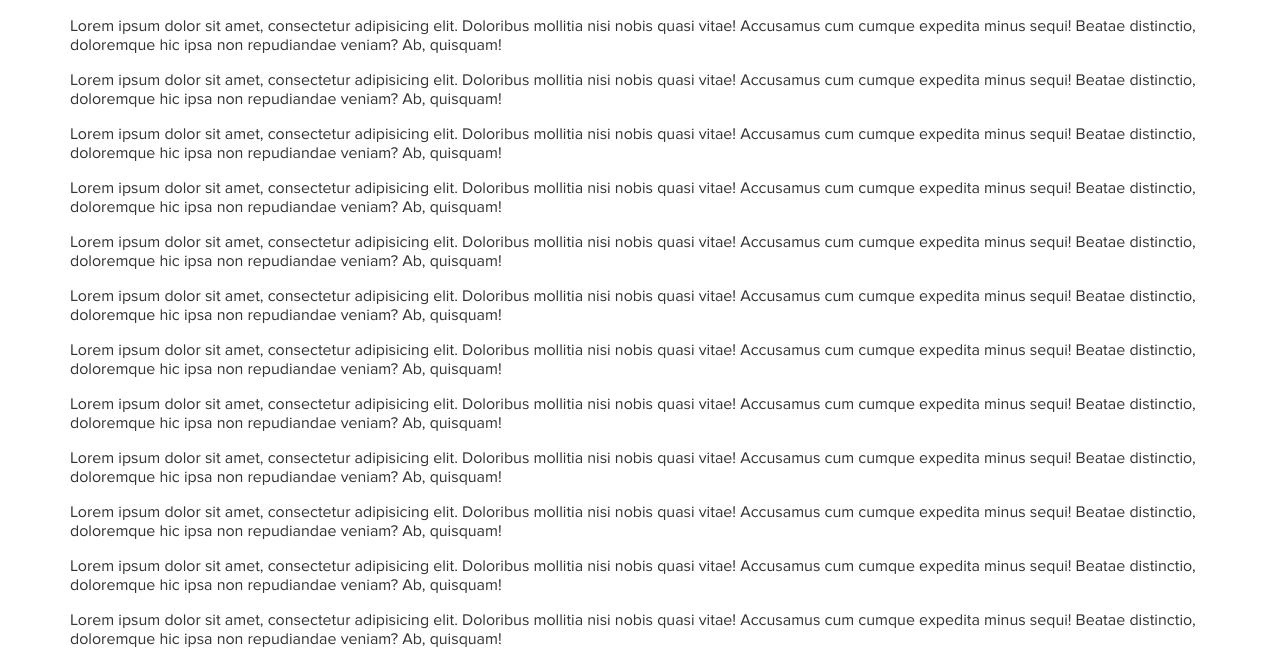
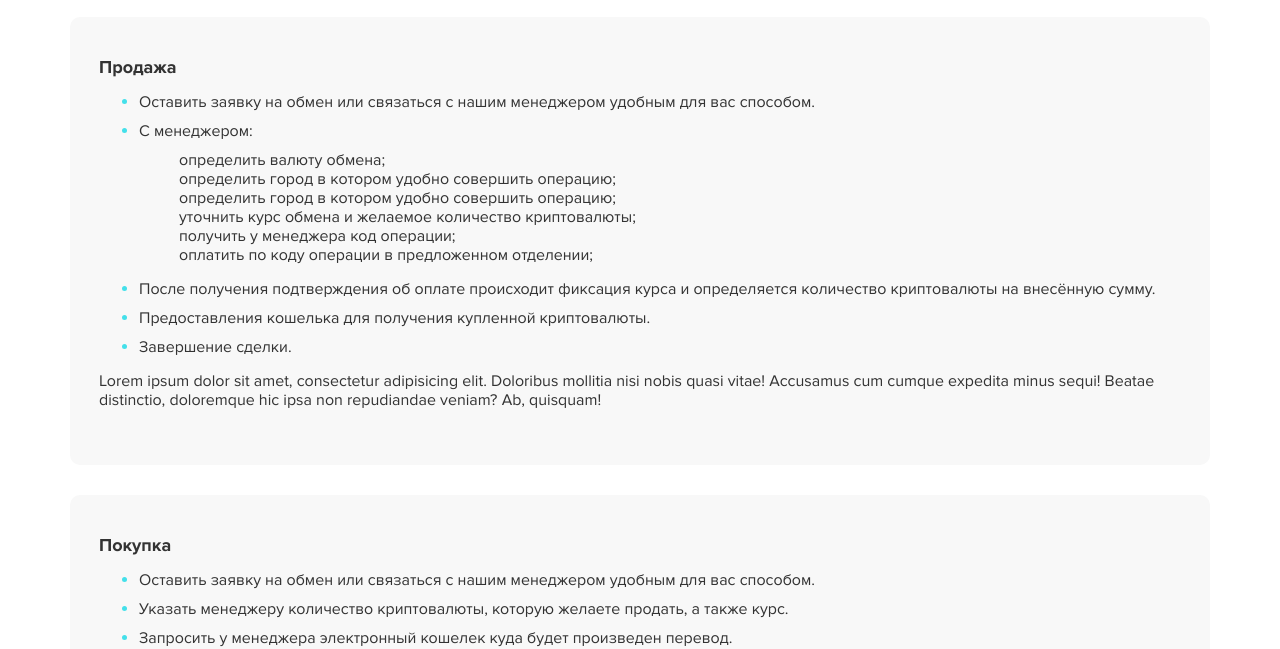
Before and after one commit to akjeres/autosite, a website: page rules.html in a window 1280 px wide. Shown: the part 153-802 px from the top of the page. Drawn offline with Linux system fonts and the light colour scheme.

Commit message:
rules.html styles modified

```diff
--- a/data/scss/_media-768-main.scss
+++ b/data/scss/_media-768-main.scss
@@ -153,6 +153,18 @@ main {
       }
     }
   }
+  .rules {
+    &-block {
+      padding: 19px 29px;
+      margin-bottom: 15px;
+      &:last-child {
+        margin-bottom: 30px;
+      }
+      &-list {
+        margin-top: 10px;
+      }
+    }
+  }
   .latest-feedback {
     margin-bottom: 0;
     &-title {
--- a/data/scss/main.scss
+++ b/data/scss/main.scss
@@ -356,6 +356,39 @@ main {
       }
     }
   }
+  .rules {
+    &-block {
+      padding: 40px 29px;
+      background-color: $bkg;
+      border-radius: 10px;
+      margin-bottom: 30px;
+      &-title {
+        margin-top: 0px;
+      }
+      &-list {
+        color: $blue;
+        margin: 15px auto 0 auto;
+        &.sub {
+          list-style: none;
+          margin: 10px auto 15px auto;
+          li {
+            color: $black;
+          }
+        }
+      }
+      &-item p {
+        margin-top: 0;
+        margin-bottom: 10px;
+        color: $black;
+      }
+      &-item:last-child p {
+        margin-bottom: 0px;
+      }
+      &-paragraph {
+        margin: 15px 0;
+      }
+    }
+  }
   .latest-feedback {
     max-width: 955px;
     margin: 0 auto 15px auto;
--- a/rules.html
+++ b/rules.html
@@ -35,66 +35,69 @@
                 </h2>
                 <div class="rules-wrapper">
                     <article class="rules-block sale">
+                        <h3 class="rules-block-title article-title">Продажа</h3>
+                        <ul class="rules-block-list">
+                            <li class="rules-block-item">
+                                <p>Оставить заявку на обмен или связаться с нашим менеджером удобным для вас способом.</p>
+                            </li>
+                            <li class="rules-block-item">
+                                <p>С менеджером:</p>
+                                <ul class="rules-block-list sub">
+                                    <li class="rules-block-item">
+                                        определить валюту обмена;
+                                    </li>
+                                    <li class="rules-block-item">
+                                        определить город в котором удобно совершить операцию;
+                                    </li>
+                                    <li class="rules-block-item">
+                                        определить город в котором удобно совершить операцию;
+                                    </li>
+                                    <li class="rules-block-item">
+                                        уточнить курс обмена и желаемое количество криптовалюты;
+                                    </li>
+                                    <li class="rules-block-item">
+                                        получить у менеджера код операции;
+                                    </li>
+                                    <li class="rules-block-item">
+                                        оплатить по коду операции в предложенном отделении;
+                                    </li>
+                                </ul>
+                            </li>
+                            <li class="rules-block-item">
+                                <p>После получения подтверждения об оплате происходит фиксация курса и определяется количество криптовалюты на внесённую сумму.</p>
+                            </li>
+                            <li class="rules-block-item">
+                                <p>Предоставления кошелька для получения купленной криптовалюты.</p>
+                            </li>
+                            <li class="rules-block-item">
+                                <p>Завершение сделки.</p>
+                            </li>
+                        </ul>
                         <p class="rules-block-paragraph">
                             Lorem ipsum dolor sit amet, consectetur adipisicing elit. Doloribus mollitia nisi nobis quasi vitae!
                             Accusamus cum cumque expedita minus sequi!
                             Beatae distinctio, doloremque hic ipsa non repudiandae veniam? Ab, quisquam!
                         </p>
-                        <p class="rules-block-paragraph">
-                            Lorem ipsum dolor sit amet, consectetur adipisicing elit. Doloribus mollitia nisi nobis quasi vitae!
-                            Accusamus cum cumque expedita minus sequi!
-                            Beatae distinctio, doloremque hic ipsa non repudiandae veniam? Ab, quisquam!
-                        </p>
-                        <p class="rules-block-paragraph">
-                            Lorem ipsum dolor sit amet, consectetur adipisicing elit. Doloribus mollitia nisi nobis quasi vitae!
-                            Accusamus cum cumque expedita minus sequi!
-                            Beatae distinctio, doloremque hic ipsa non repudiandae veniam? Ab, quisquam!
-                        </p>
-                        <p class="rules-block-paragraph">
-                            Lorem ipsum dolor sit amet, consectetur adipisicing elit. Doloribus mollitia nisi nobis quasi vitae!
-                            Accusamus cum cumque expedita minus sequi!
-                            Beatae distinctio, doloremque hic ipsa non repudiandae veniam? Ab, quisquam!
-                        </p>
-                        <p class="rules-block-paragraph">
-                            Lorem ipsum dolor sit amet, consectetur adipisicing elit. Doloribus mollitia nisi nobis quasi vitae!
-                            Accusamus cum cumque expedita minus sequi!
-                            Beatae distinctio, doloremque hic ipsa non repudiandae veniam? Ab, quisquam!
-                        </p>
-                        <p class="rules-block-paragraph">
-                            Lorem ipsum dolor sit amet, consectetur adipisicing elit. Doloribus mollitia nisi nobis quasi vitae!
-                            Accusamus cum cumque expedita minus sequi!
-                            Beatae distinctio, doloremque hic ipsa non repudiandae veniam? Ab, quisquam!
-                        </p>
-                        <p class="rules-block-paragraph">
-                            Lorem ipsum dolor sit amet, consectetur adipisicing elit. Doloribus mollitia nisi nobis quasi vitae!
-                            Accusamus cum cumque expedita minus sequi!
-                            Beatae distinctio, doloremque hic ipsa non repudiandae veniam? Ab, quisquam!
-                        </p>
-                        <p class="rules-block-paragraph">
-                            Lorem ipsum dolor sit amet, consectetur adipisicing elit. Doloribus mollitia nisi nobis quasi vitae!
-                            Accusamus cum cumque expedita minus sequi!
-                            Beatae distinctio, doloremque hic ipsa non repudiandae veniam? Ab, quisquam!
-                        </p>
-                        <p class="rules-block-paragraph">
-                            Lorem ipsum dolor sit amet, consectetur adipisicing elit. Doloribus mollitia nisi nobis quasi vitae!
-                            Accusamus cum cumque expedita minus sequi!
-                            Beatae distinctio, doloremque hic ipsa non repudiandae veniam? Ab, quisquam!
-                        </p>
-                        <p class="rules-block-paragraph">
-                            Lorem ipsum dolor sit amet, consectetur adipisicing elit. Doloribus mollitia nisi nobis quasi vitae!
-                            Accusamus cum cumque expedita minus sequi!
-                            Beatae distinctio, doloremque hic ipsa non repudiandae veniam? Ab, quisquam!
-                        </p>
-                        <p class="rules-block-paragraph">
-                            Lorem ipsum dolor sit amet, consectetur adipisicing elit. Doloribus mollitia nisi nobis quasi vitae!
-                            Accusamus cum cumque expedita minus sequi!
-                            Beatae distinctio, doloremque hic ipsa non repudiandae veniam? Ab, quisquam!
-                        </p>
-                        <p class="rules-block-paragraph">
-                            Lorem ipsum dolor sit amet, consectetur adipisicing elit. Doloribus mollitia nisi nobis quasi vitae!
-                            Accusamus cum cumque expedita minus sequi!
-                            Beatae distinctio, doloremque hic ipsa non repudiandae veniam? Ab, quisquam!
-                        </p>
+                    </article>
+                    <article class="rules-block purchase">
+                        <h3 class="rules-block-title article-title">Покупка</h3>
+                        <ul class="rules-block-list">
+                            <li class="rules-block-item">
+                                <p>Оставить заявку на обмен или связаться с нашим менеджером удобным для вас способом.</p>
+                            </li>
+                            <li class="rules-block-item">
+                                <p>Указать менеджеру количество криптовалюты, которую желаете продать, а также курс.</p>
+                            </li>
+                            <li class="rules-block-item">
+                                <p>Запросить у менеджера электронный кошелек куда будет произведен перевод.</p>
+                            </li>
+                            <li class="rules-block-item">
+                                <p>.Менеджер фиксирует курс после первого подтверждения сети BlocKchain и определяет сумму покупки.</p>
+                            </li>
+                            <li class="rules-block-item">
+                                <p>Менеджер выдает код операций по которому вы сможете получить оплату в отделении удобном для вас.</p>
+                            </li>
+                        </ul>
                     </article>
                 </div>
             </article>
```
Also changed, not shown: data/css/style.css.
